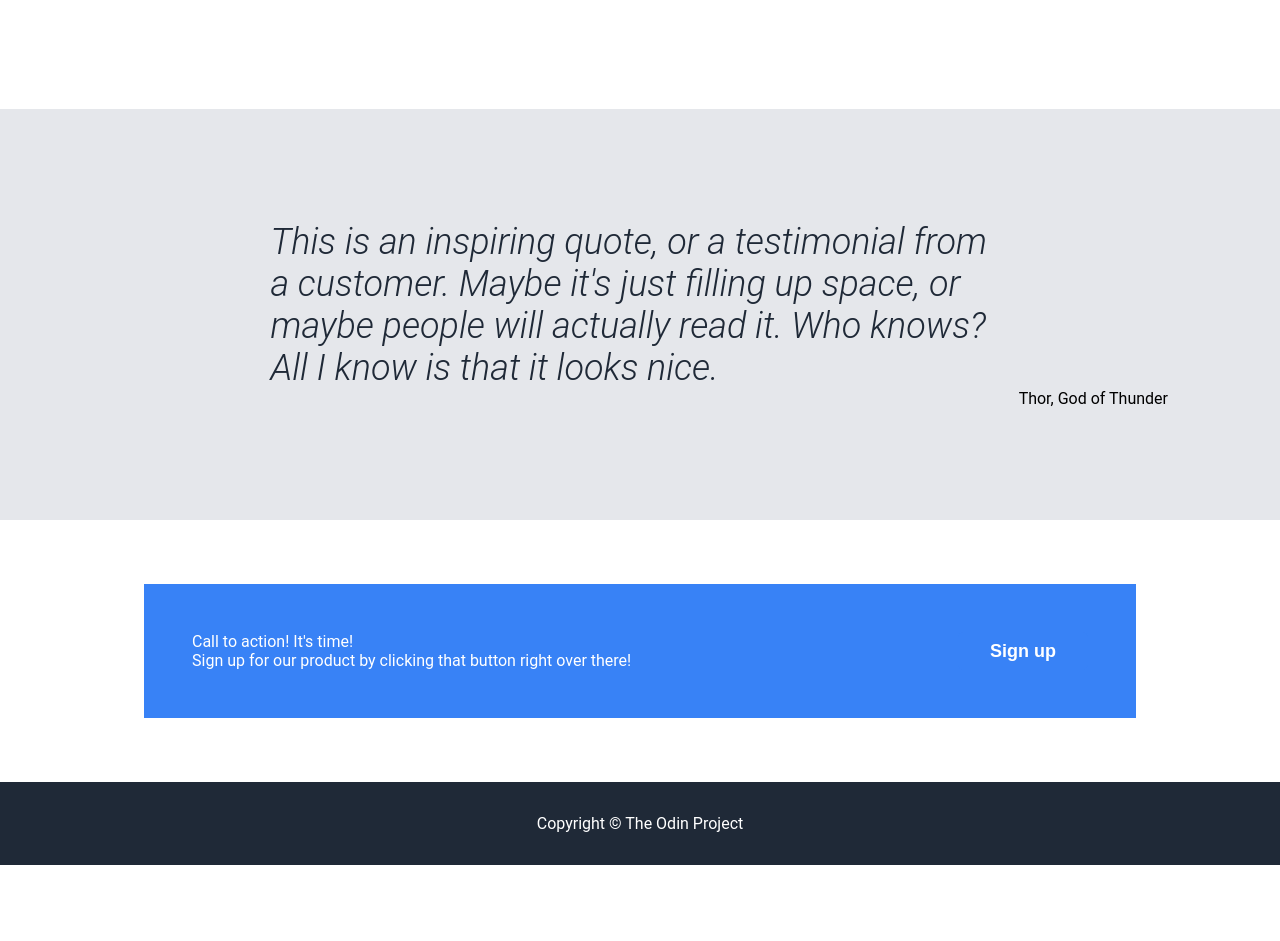
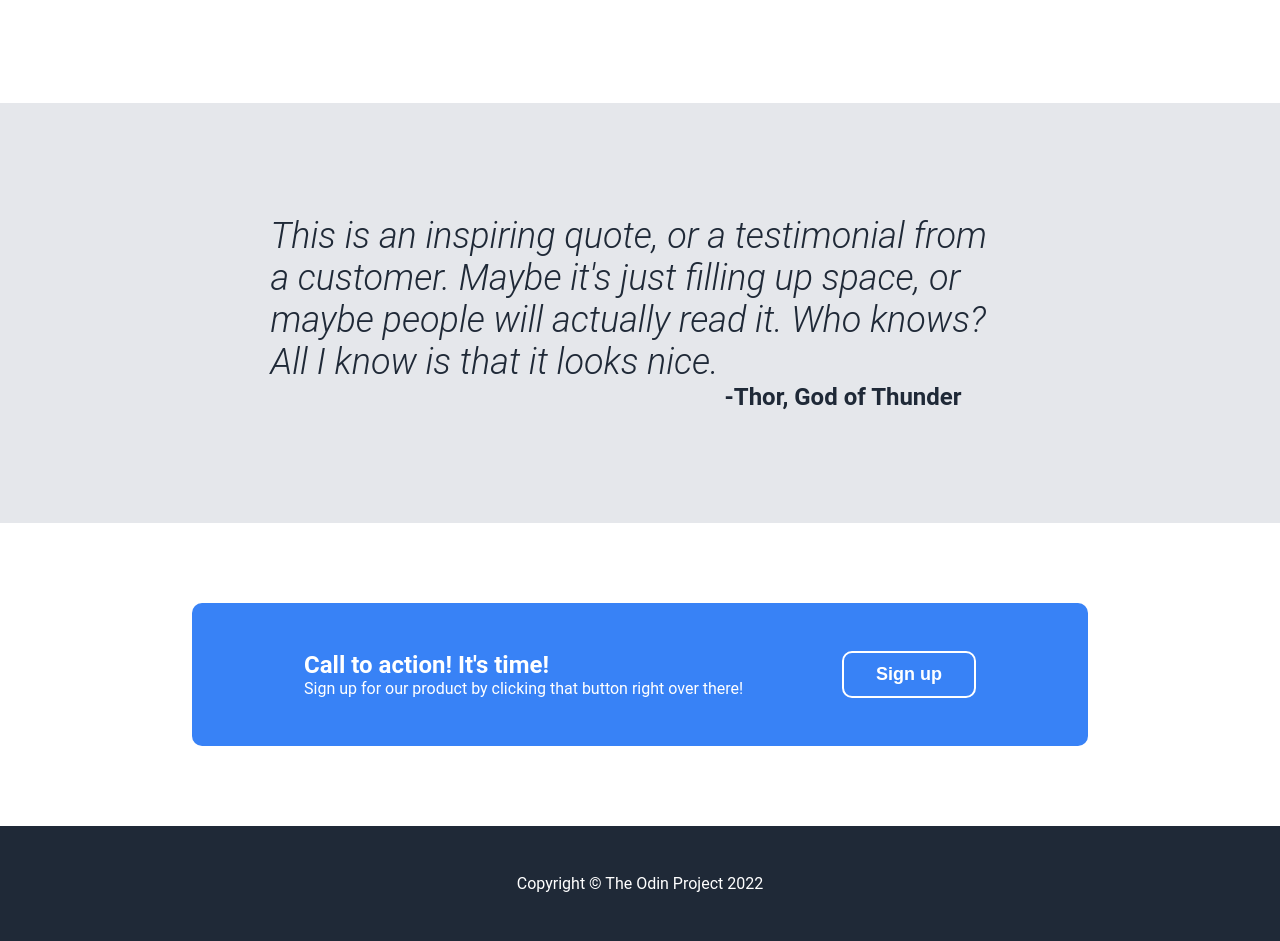
Before and after one commit to starrymeadows/landing-page, a plain HTML site: page index.html in a window 1280 px wide. Shown: the part 874-1815 px from the top of the page. Before the commit the page ends 1739 px from the top, so only its background shows below. Drawn offline with Linux system fonts and the light colour scheme.

Commit message:
Finish CSS for quote, call, and footer

```diff
--- a/index.html
+++ b/index.html
@@ -55,8 +55,8 @@
 
         <div class="quote">
             <div class="quote-text">
-            This is an inspiring quote, or a testimonial from a customer. Maybe it's just filling up space, or maybe people will actually read it. Who knows? All I know is that it looks nice.</div>
-            <div class="quote-source">Thor, God of Thunder</div>
+            This is an inspiring quote, or a testimonial from a customer. Maybe it's just filling up space, or maybe people will actually read it. Who knows? All I know is that it looks nice.
+            <p class="quote-source">-Thor, God of Thunder</p></div>
         </div>
 
         <div class="call">
@@ -70,7 +70,7 @@
     </main>
 
     <footer>
-        Copyright © The Odin Project
+        Copyright © The Odin Project 2022
     </footer>
 
 
--- a/style.css
+++ b/style.css
@@ -1,13 +1,18 @@
+html {
+    box-sizing: border-box;
+}
+
 * {
     margin: 0;
     padding: 0;
+    box-sizing: inherit;
 }
 
 body {
     height: 100vh;
     display: flex;
     flex-direction: column;
-    font-family: Roboto;
+    font-family: 'Roboto', sans-serif;
 }
 
 header {
@@ -66,7 +71,7 @@ a {
     font-weight: 900;
     font-size: 18px;
     padding: 8px 32px;
-    border-radius: 5px;
+    border-radius: 10px;
     border-style: none;
 }
 
@@ -139,6 +144,10 @@ a {
 
 .quote-source {
     text-align: right;
+    font-size: 24px;
+    font-weight: 600;
+    font-style:normal;
+    margin-right: 2em;
 }
 
 .call {
@@ -147,14 +156,24 @@ a {
     display: flex;
     justify-content: space-between;
     width: 70%;
-    padding: 3rem 3rem;
-    margin: 4rem auto;
+    padding: 3rem 7rem;
+    margin: 5rem auto;
+    border-radius: 10px;
+}
+
+.call-heading {
+    font-weight: 600;
+    font-size: 24px;
+}
+
+.call .sign-up {
+    border: 2px solid white;
 }
 
 footer {
     background-color: #1F2937;
     color: #fff;
-    padding: 2em 0;
+    padding: 3em 0;
     display: flex;
     justify-content: center;
     align-items: center;
```
